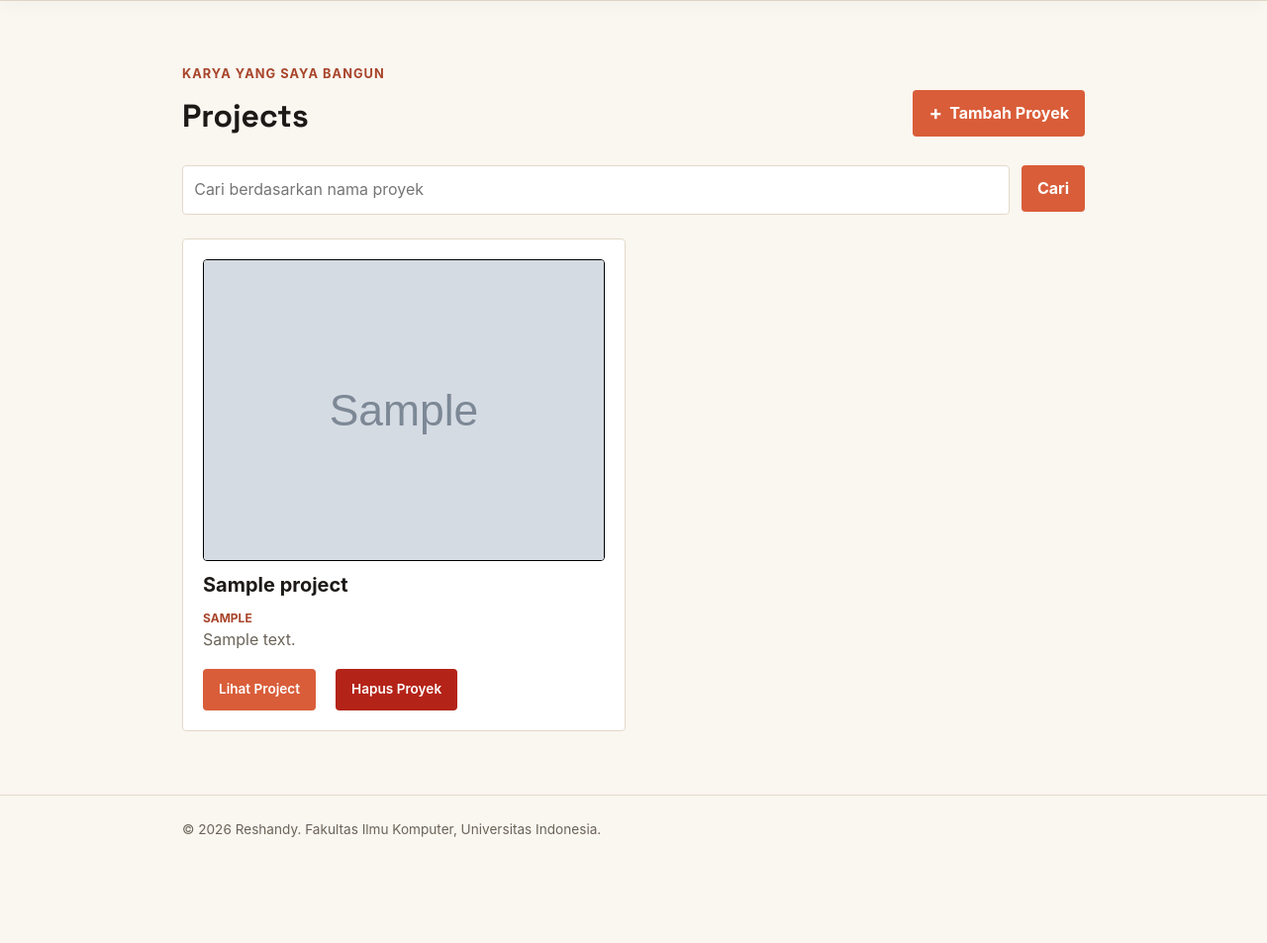
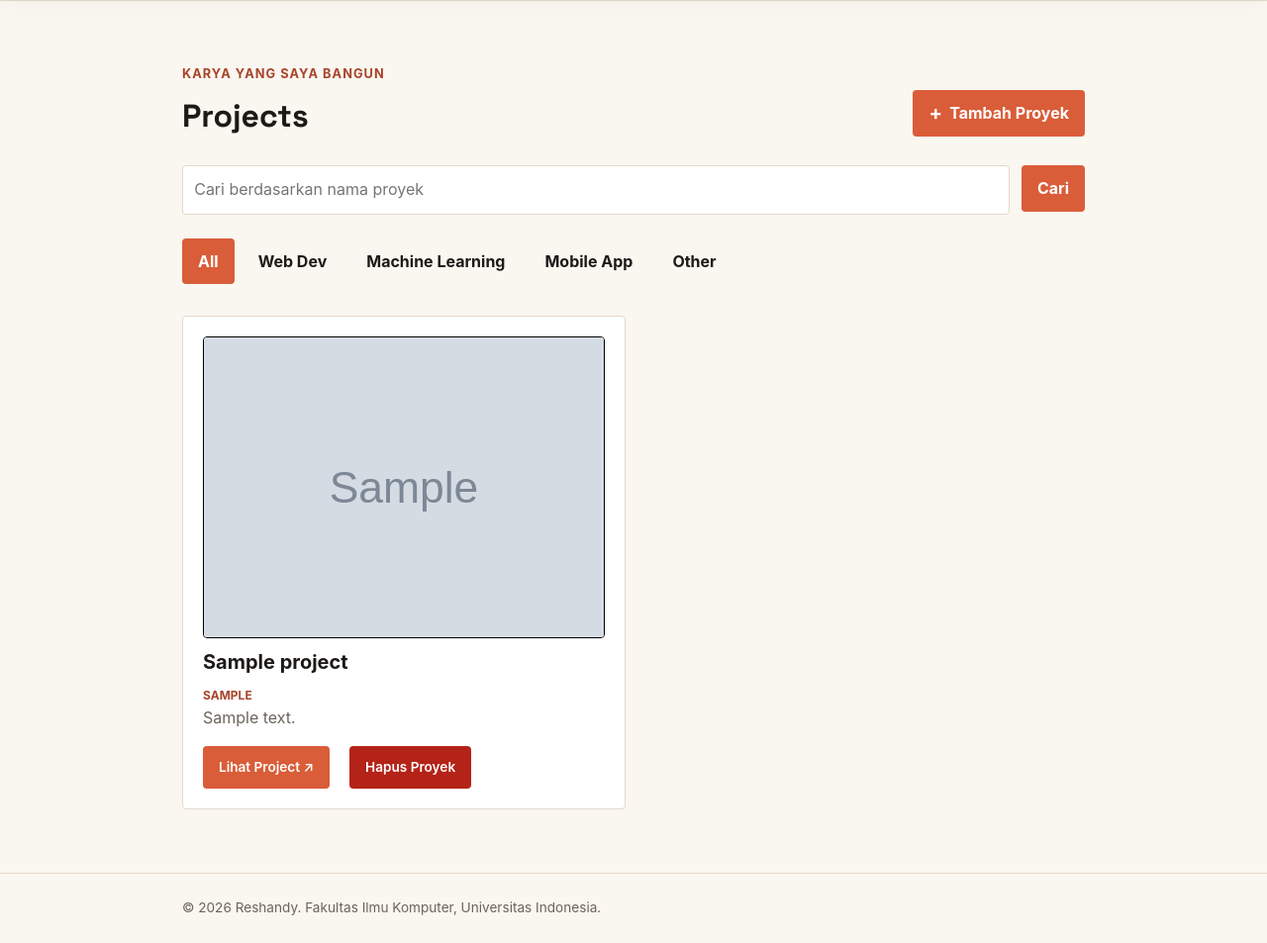
Before and after one commit to reshandytaftazani/myportofolio, a Django app: page /projects/ in a window 1280 px wide. Shown: the part 78-1031 px from the top of the page at 99% size. Before the commit the page ends 924 px from the top, so only its background shows below. Run offline with Django 5.2, Linux system fonts and the light colour scheme; tables that the repository leaves empty hold one stand-in row (values such as "Sample post"); grey boxes marked "Sample" are stand-in pictures.

Commit message:
feat: Add interactive category filter for projects and external link icons

```diff
--- a/main/forms.py
+++ b/main/forms.py
@@ -155,6 +155,7 @@ class ProjectForm(ModelForm):
         fields = [
             "title",
             "description",
+            "category",
             "tech_stack",
             "project_url",
             "project_image_url",
@@ -163,6 +164,7 @@ class ProjectForm(ModelForm):
         labels = {
             "title": "Nama Proyek",
             "description": "Deskripsi Proyek",
+            "category": "Kategori",
             "tech_stack": "Teknologi yang Digunakan",
             "project_url": "URL Proyek",
             "project_image_url": "URL Gambar Proyek",
@@ -181,6 +183,7 @@ class ProjectForm(ModelForm):
                     "rows": 3,
                 }
             ),
+            "category": Select(),
             "tech_stack": TextInput(
                 attrs={
                     "placeholder": "Django, Python, HTML, CSS",
--- a/main/models.py
+++ b/main/models.py
@@ -51,9 +51,16 @@ class Education(models.Model):
         return self.school_name
 
 class Project(models.Model):
+    PROJECT_CATEGORIES = [
+        ('Web Dev', 'Web Development'),
+        ('Machine Learning', 'Machine Learning'),
+        ('Mobile App', 'Mobile App'),
+        ('Other', 'Other'),
+    ]
     id = models.UUIDField(primary_key=True, default=uuid.uuid4, editable=False)
     title = models.CharField(max_length=255)
     description = models.TextField()
+    category = models.CharField(max_length=50, choices=PROJECT_CATEGORIES, default='Other')
     tech_stack = models.CharField(max_length=255)
     project_url = models.URLField(blank=True)
     project_image_url = models.URLField(blank=True, max_length=500)
--- a/templates/index.html
+++ b/templates/index.html
@@ -27,8 +27,8 @@
                     </div>
                 </dl>
                 <div class="social-links">
-                    <a href="https://github.com/reshandytaftazani" class="social-link">GitHub</a>
-                    <a href="https://www.linkedin.com/in/reshandy-taftazani-aulya/" class="social-link">LinkedIn</a>
+                    <a href="https://github.com/reshandytaftazani" target="_blank" rel="noopener noreferrer" class="social-link">GitHub ↗</a>
+                    <a href="https://www.linkedin.com/in/reshandy-taftazani-aulya/" target="_blank" rel="noopener noreferrer" class="social-link">LinkedIn ↗</a>
                     <a href="mailto:reshandytaftazaniaulya@gmail.com" class="social-link">Email</a>
                 </div>
             </div>
--- a/templates/project.html
+++ b/templates/project.html
@@ -26,9 +26,17 @@
                            aria-label="Cari berdasarkan nama proyek">
                     <button type="submit" class="button">Cari</button>
                 </form>
+                <div class="project-filters" style="display: flex; gap: 0.5rem; margin-bottom: 1.5rem; overflow-x: auto; padding-bottom: 0.5rem;">
+                    <button class="button project-filter-btn active" data-filter="all" style="white-space: nowrap;">All</button>
+                    <button class="button project-filter-btn" data-filter="Web Dev" style="white-space: nowrap; background: var(--surface); color: var(--text);">Web Dev</button>
+                    <button class="button project-filter-btn" data-filter="Machine Learning" style="white-space: nowrap; background: var(--surface); color: var(--text);">Machine Learning</button>
+                    <button class="button project-filter-btn" data-filter="Mobile App" style="white-space: nowrap; background: var(--surface); color: var(--text);">Mobile App</button>
+                    <button class="button project-filter-btn" data-filter="Other" style="white-space: nowrap; background: var(--surface); color: var(--text);">Other</button>
+                </div>
+
                 <div class="experience-grid project-grid">
                     {% for project in project_list %}
-                        <article class="experience-card">
+                        <article class="experience-card project-item" data-category="{{ project.category }}">
                             {% if project.project_image_url %}
                                 <img src="{{ project.project_image_url }}"
                                      alt="Gambar {{ project.title }}"
@@ -40,7 +48,7 @@
                             <div class="project-card-actions">
                                 <div class="project-actions">
                                     {% if project.project_url %}
-                                        <a href="{{ project.project_url }}" class="button">Lihat Project</a>
+                                        <a href="{{ project.project_url }}" target="_blank" rel="noopener noreferrer" class="button">Lihat Project ↗</a>
                                     {% endif %}
                                     {% include "components/project_delete_modal.html" with project=project %}
                                 </div>
@@ -57,4 +65,35 @@
             </div>
         </section>
     </main>
+
+    <script>
+        document.addEventListener("DOMContentLoaded", function () {
+            const filterBtns = document.querySelectorAll(".project-filter-btn");
+            const projectItems = document.querySelectorAll(".project-item");
+
+            filterBtns.forEach(btn => {
+                btn.addEventListener("click", function () {
+                    // Update active styling
+                    filterBtns.forEach(b => {
+                        b.classList.remove("active");
+                        b.style.background = "var(--surface)";
+                        b.style.color = "var(--text)";
+                    });
+                    this.classList.add("active");
+                    this.style.background = "";
+                    this.style.color = "";
+
+                    const filterValue = this.getAttribute("data-filter");
+
+                    projectItems.forEach(item => {
+                        if (filterValue === "all" || item.getAttribute("data-category") === filterValue) {
+                            item.style.display = "block";
+                        } else {
+                            item.style.display = "none";
+                        }
+                    });
+                });
+            });
+        });
+    </script>
 {% endblock content %}
```
Also changed, not shown: main/migrations/0008_project_category.py (added).
